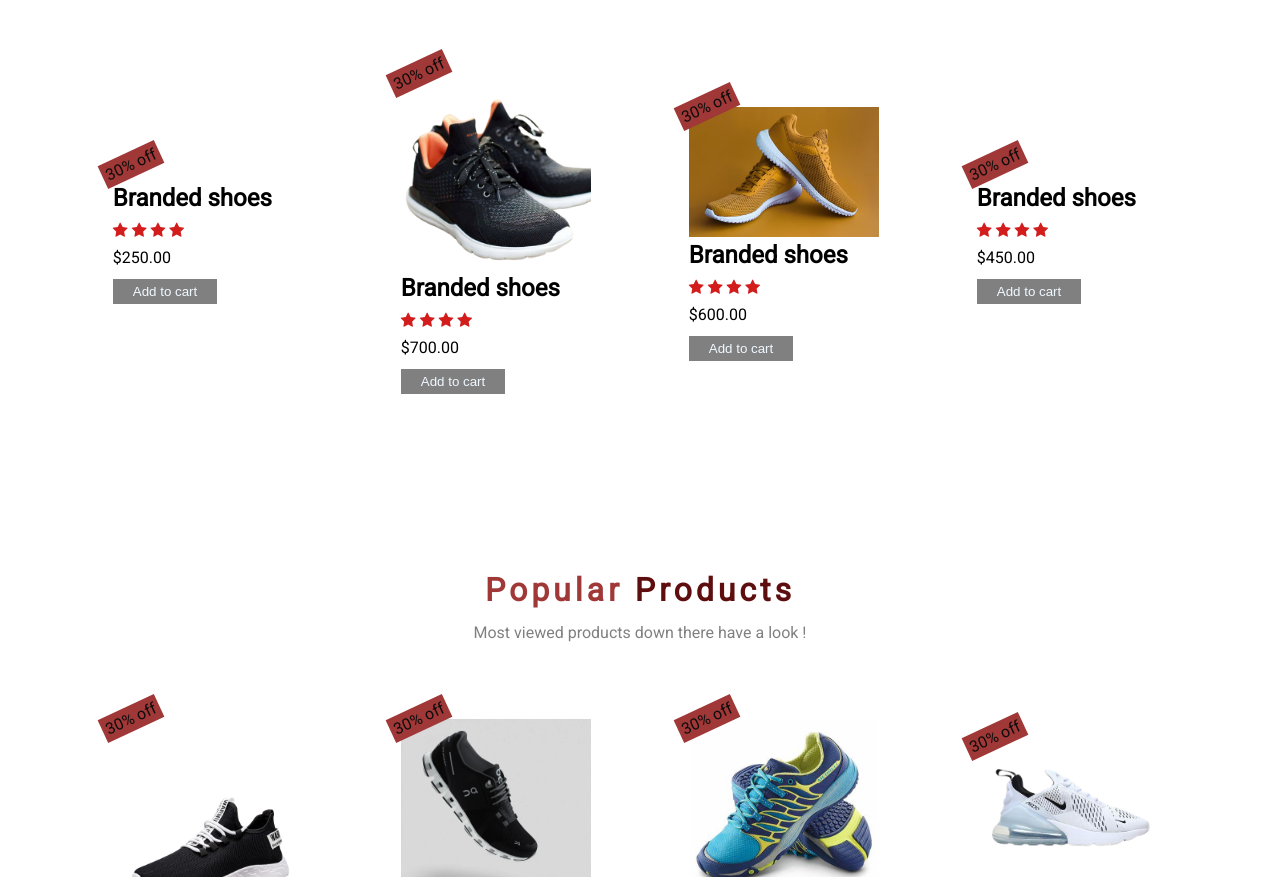
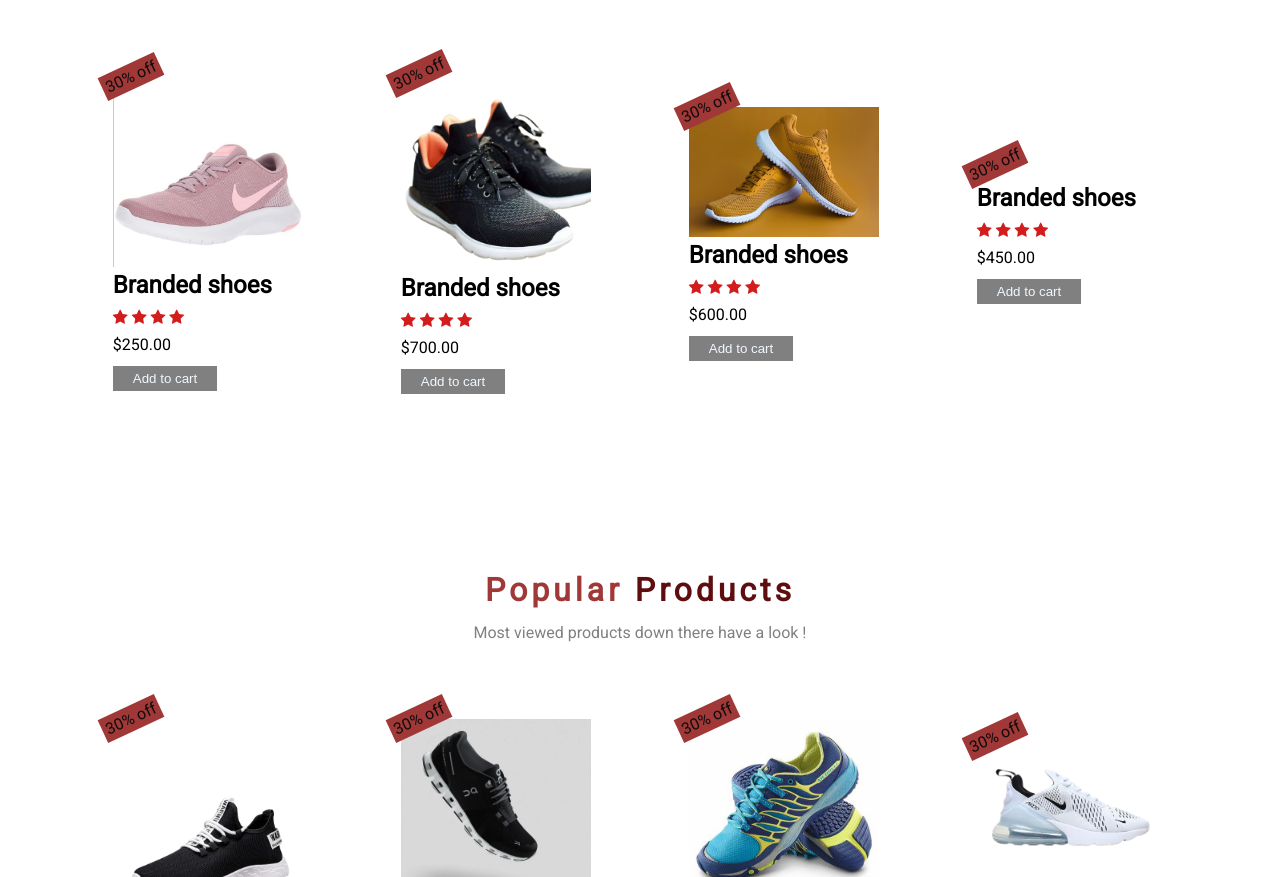
Before and after one commit to rupalimis-hra/E-Commerce, a plain HTML site: page index.html in a window 1280 px wide. Shown: the part 1238-2115 px from the top of the page. Drawn offline with nearby package versions, Linux system fonts and the light colour scheme; a web font is replaced by a local one.

Commit message:
update html

```diff
--- a/index.html
+++ b/index.html
@@ -155,7 +155,7 @@
 <div class="card-container">
     <div class="card">
         <div>
-            <img src="s2.jpg" alt="">
+            <img src="img/s2.jpg" alt="">
         </div>
         <h1>Branded shoes</h1>
         <span>
@@ -217,10 +217,7 @@
 
         <!--arrival end-->
 
-
-
-
-        <!--viewed products-->
+  <!--viewed products-->
         <section class="latest">
             <div class="product-intro">
                 <h1>Popular <span>Products</span></h1>
@@ -288,9 +285,8 @@
         </div>
 
                 </section>
+         <!--viewed products end-->
 
-
-                <!--viewed products end-->
                 <section class="trends">
                     <div class="product-intro">
                         <h1>Top <span>Trends</span></h1>
@@ -342,11 +338,6 @@
                 </footer>
 
 
-
-
-
-
-
                 <script src="https://unpkg.com/swiper/swiper-bundle.min.js"></script>
                 <script>
                     var swiper = new Swiper(".mySwiper", {
@@ -383,9 +374,5 @@ menubar.onclick=function(){
 
 </script>
 
-
-
-
-
-            </body>
-            </html>
+</body>
+ </html>
```
